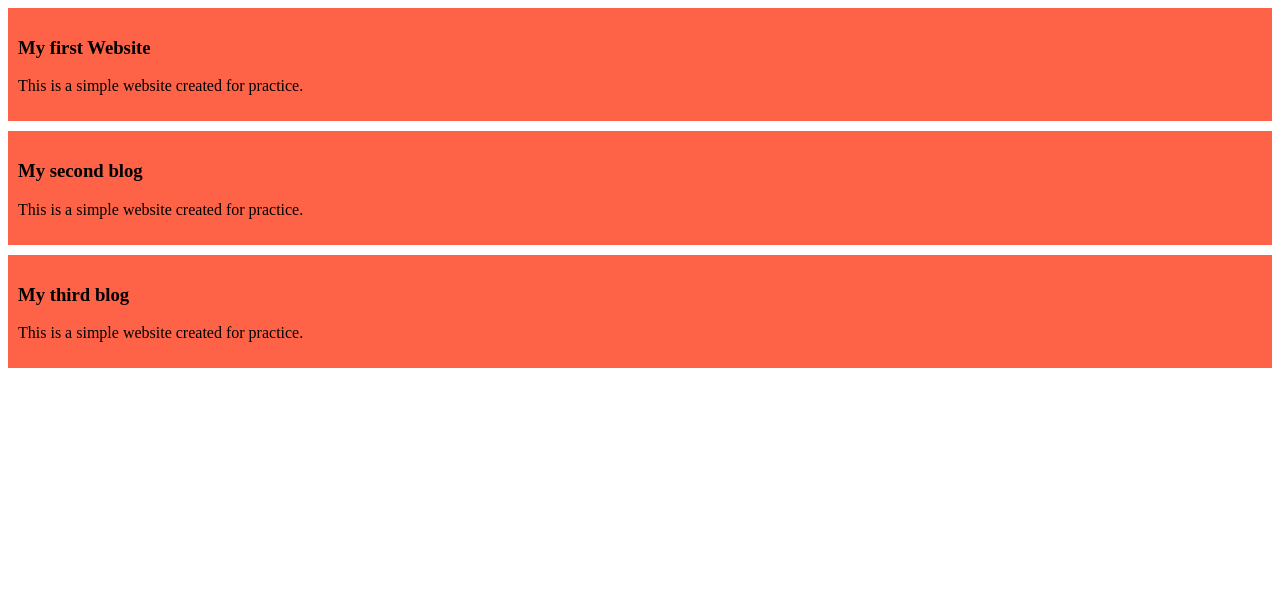
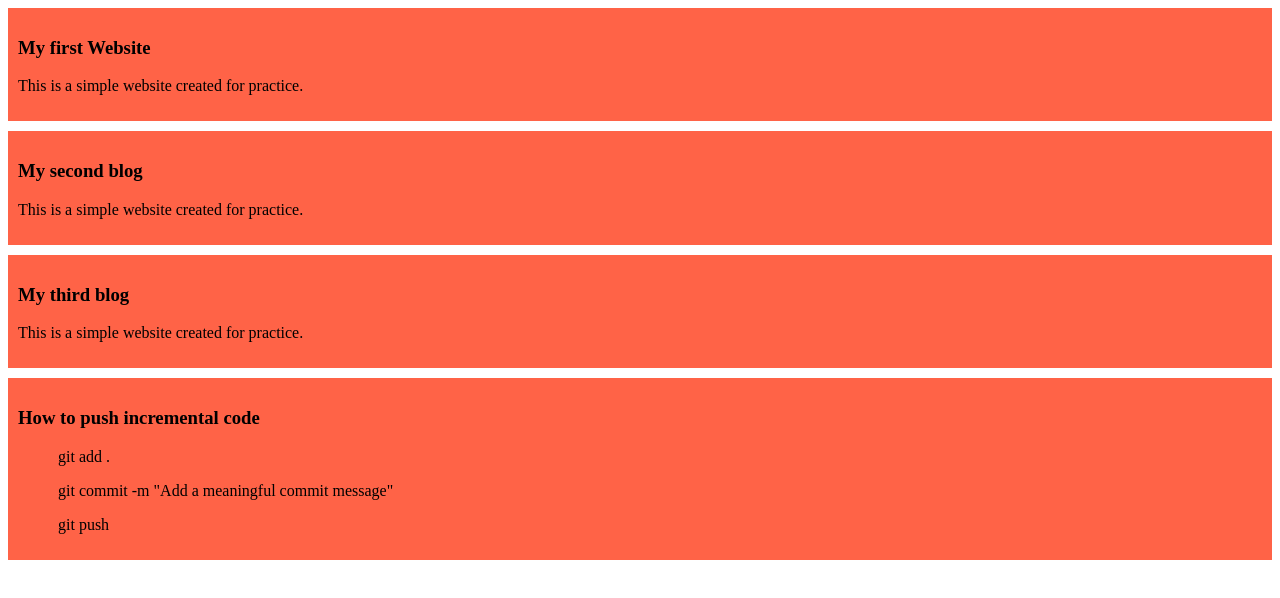
Before and after one commit to zahid-0x80/my-simple-website, a plain HTML site: page index.html in a window 1280 px wide. Drawn offline with Linux system fonts and the light colour scheme.

Commit message:
added a list to push code

```diff
--- a/index.html
+++ b/index.html
@@ -19,5 +19,10 @@
     <h3>My third blog</h3>
     <p>This is a simple website created for practice.</p>
   </div>
+  <div>
+    <h3>How to push incremental code</h3>
+    <ul>git add .</ul>
+    <ul>git commit -m "Add a meaningful commit message"</ul>
+    <ul>git push</ul>
 </body>
 </html>
```
